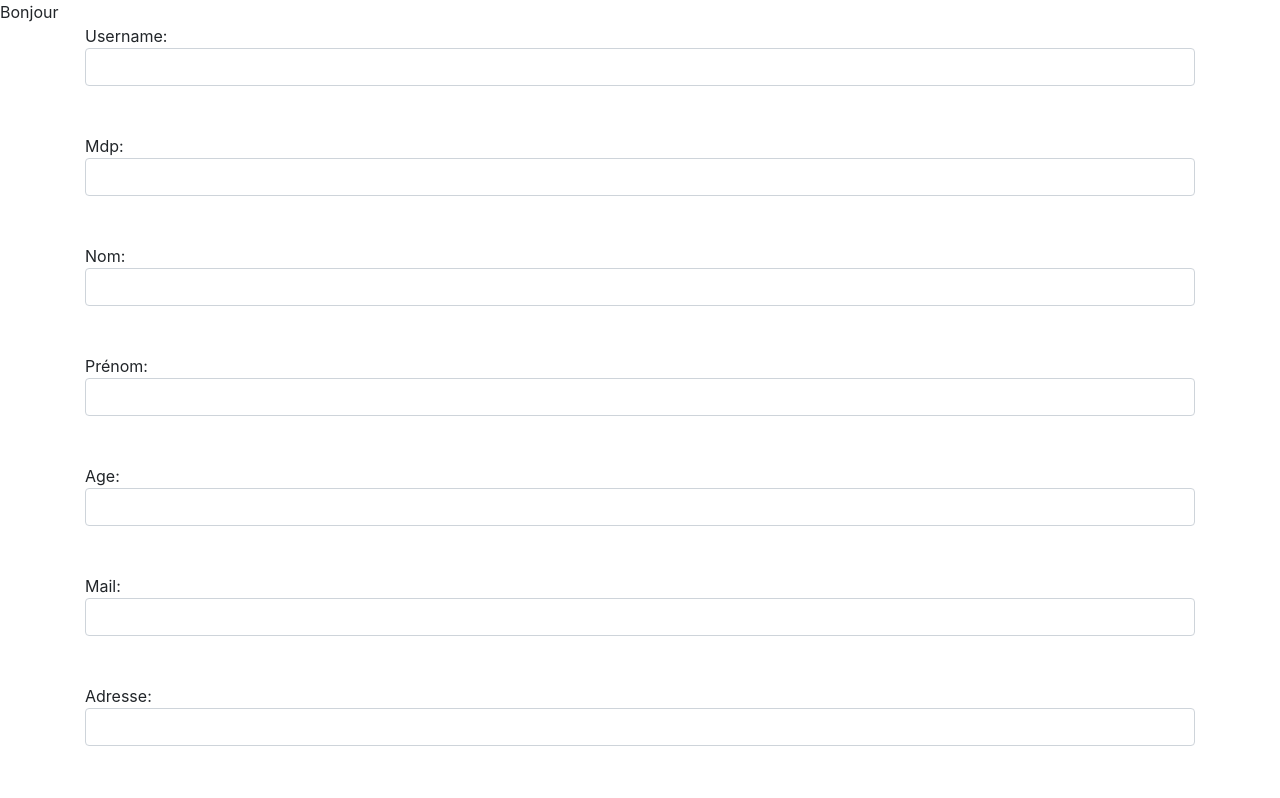
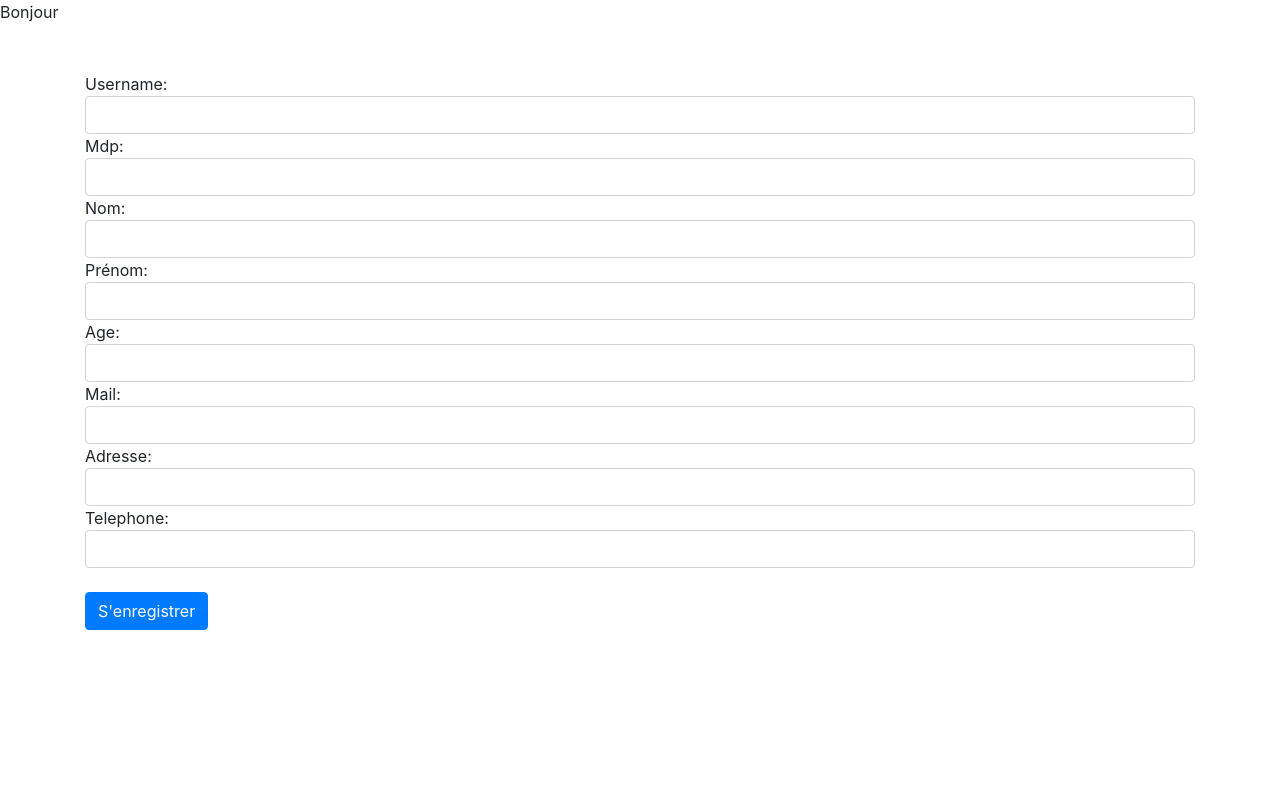
Before and after one commit to laurecdp/Ecommerce, an Angular app: page /newAccount in a window 1280 px wide. Shown: the top 798 px of the page. Built offline with nearby package versions, Linux system fonts and the light colour scheme.

Commit message:
add creationComponent

```diff
--- a/src/app/creationaccount/creationaccount.component.css
+++ b/src/app/creationaccount/creationaccount.component.css
@@ -0,0 +1,4 @@
+.formulaire
+{
+  margin-top: 3em;
+}
```
Also changed, not shown: src/app/creationaccount/creationaccount.component.html (+0 -16 lines).
